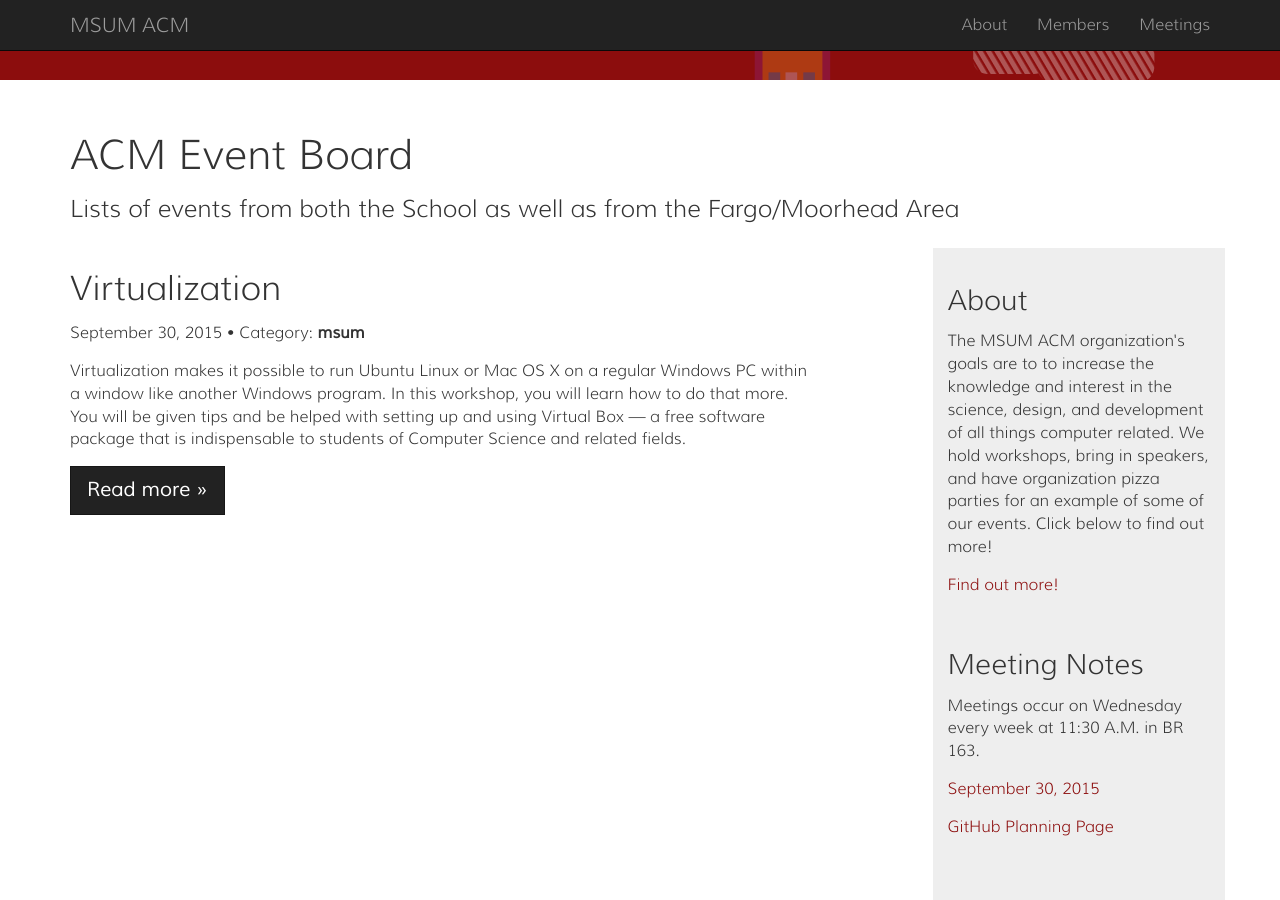
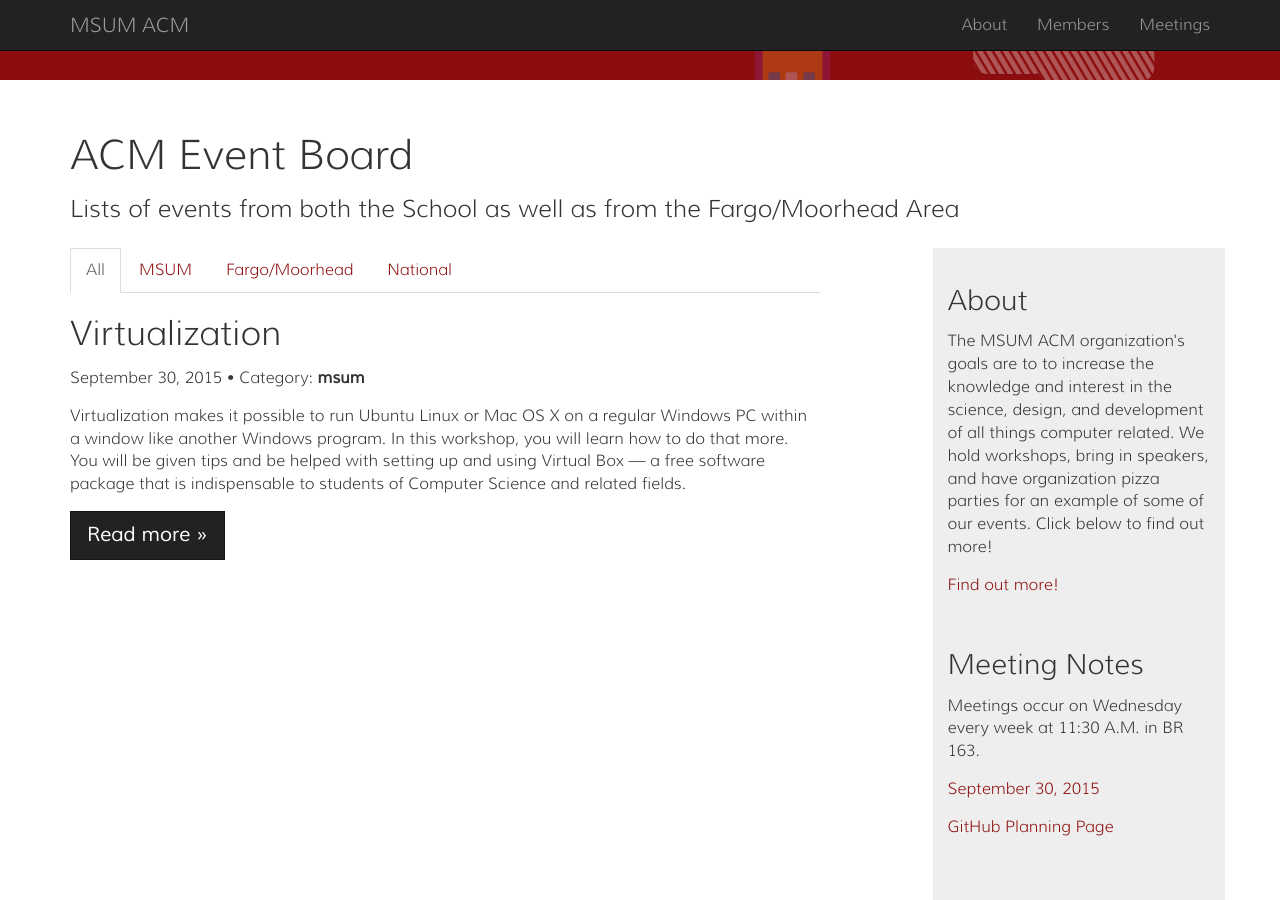
Before and after one commit to nb6925qu/nb6925qu.github.io, a Jekyll site: the page built from index.html, in a window 1280 px wide and 900 px high, scrolled down 398 px. Built offline with Jekyll 4.4.1, drawn with Linux system fonts in a browser that asks for light colours; Markdown is read by kramdown in place of the engine named in the settings.

Commit message:
fixed issues

```diff
--- a/_layouts/home.html
+++ b/_layouts/home.html
@@ -37,7 +37,7 @@ layout: default
         </div>
 
 
-          <ul class="nav nav-tabs visible-sm-block hidden-xs-block">
+          <ul class="nav nav-tabs hidden-xs-block">
             <li class="{{ page.link1 }}"><a href="{{ site.baseurl }}/">All</a></li>
             <li class="{{ page.link2 }}"><a href="{{ site.baseurl }}/home-MSUM.html">MSUM</a></li>
             <li class="{{ page.link3 }}"><a href="{{ site.baseurl }}/home-FM.html">Fargo/Moorhead</a></li>
```
